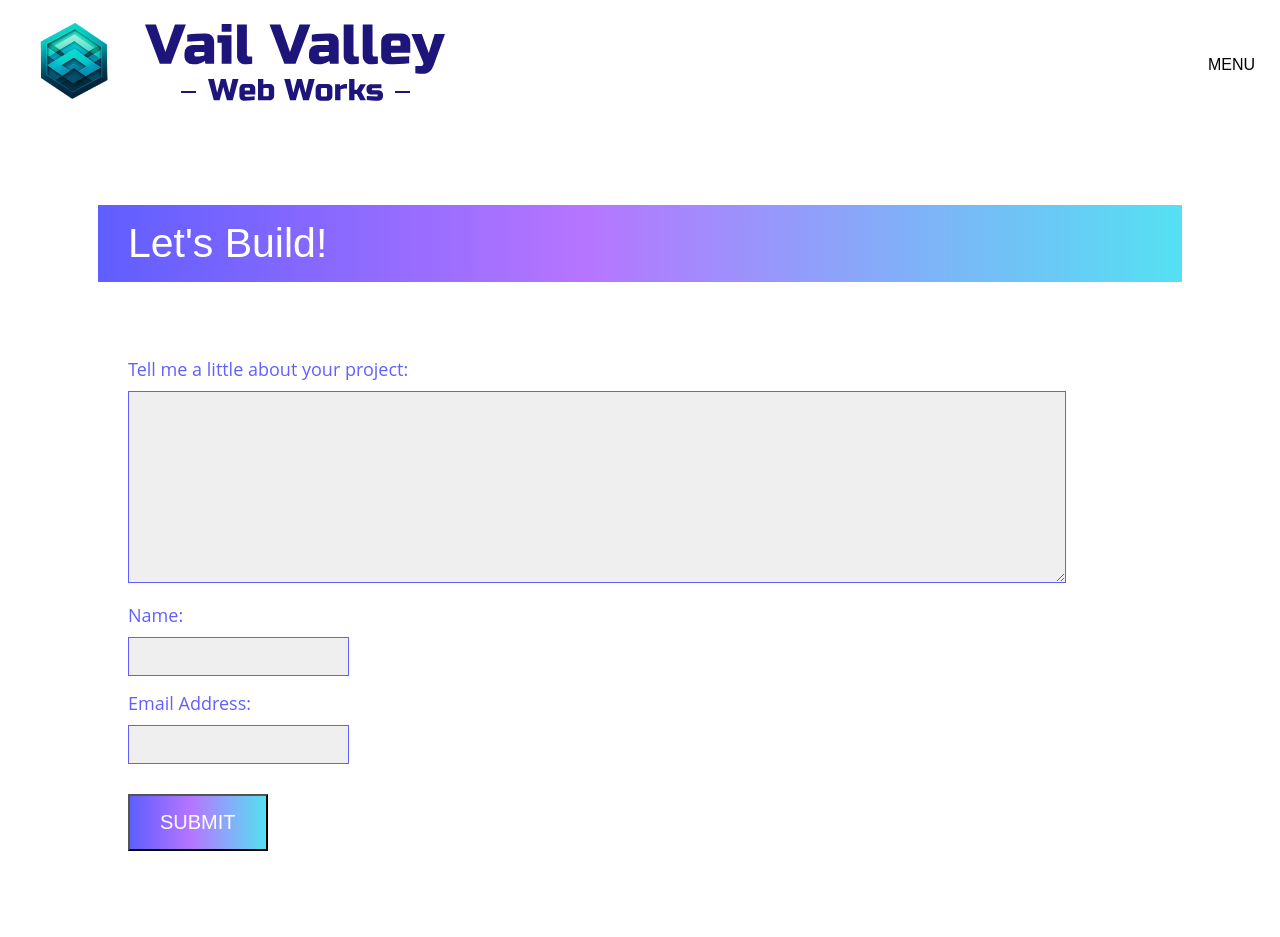
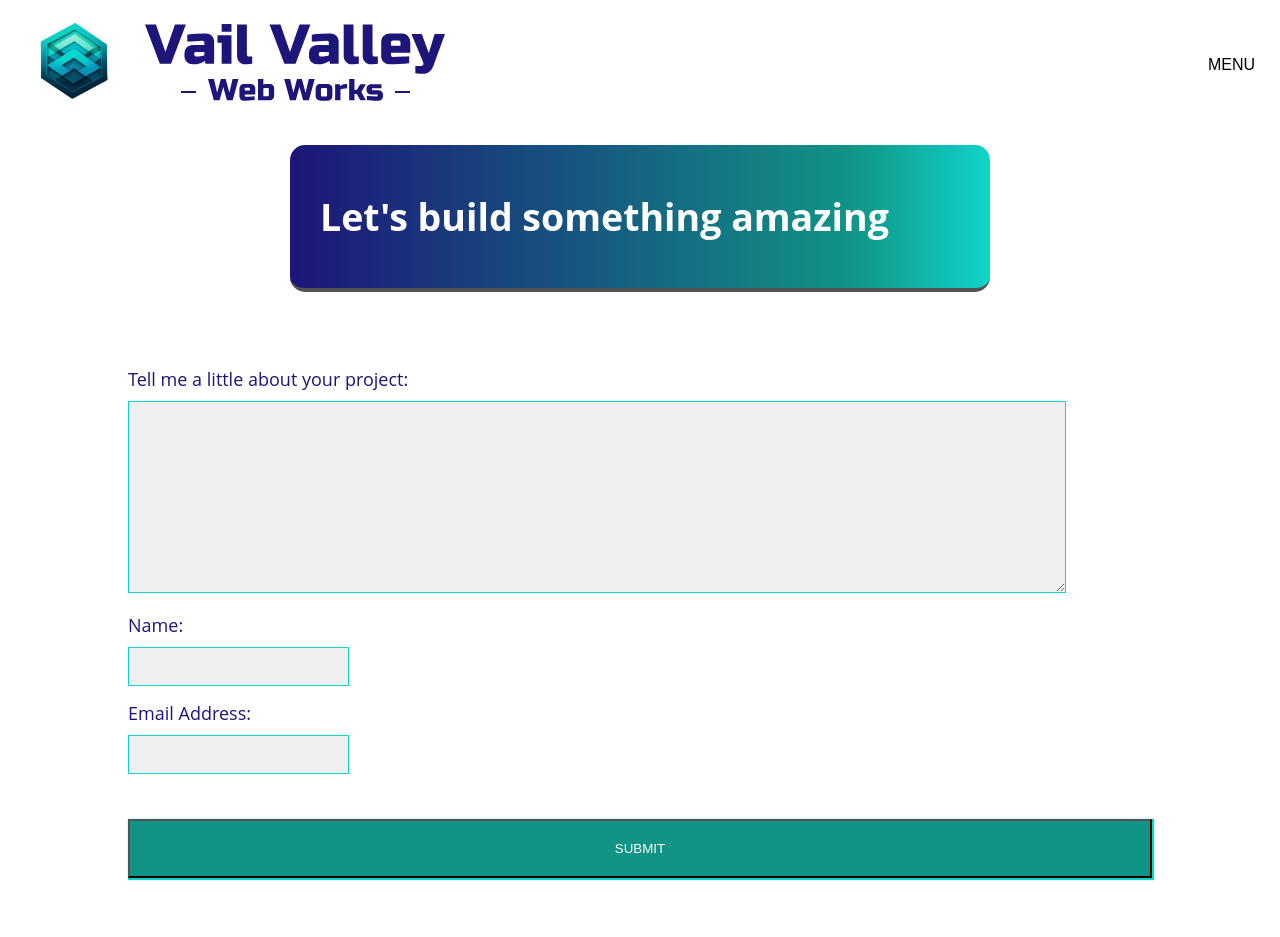
Before and after one commit to sambeckett303/beckettsoftwaresolutions, a Nuxt app: page /quote in a window 1280 px wide. Shown: the top 937 px of the page. Built offline with nearby package versions, Linux system fonts and the light colour scheme.

Commit message:
Update branding of quote page and menu

```diff
--- a/components/MyButton.vue
+++ b/components/MyButton.vue
@@ -4,7 +4,7 @@ const props = defineProps({ buttonText: String });
 
 <template>
     <div class="buttonContainer">
-        <a class="buttonText">{{ buttonText }}</a>
+        <button class="buttonText">{{ buttonText }}</button>
     </div>
 </template>
 
@@ -27,5 +27,6 @@ const props = defineProps({ buttonText: String });
         width: 100%;
         box-sizing: border-box;
         display: block;
+        cursor: pointer;
     }
 </style>
--- a/layouts/default.vue
+++ b/layouts/default.vue
@@ -33,6 +33,7 @@
 							bottom: menuItem.bottom,
 							left: menuItem.left
 						}">
+						<border-hex></border-hex>
 						<div class="menuLabel">{{menuItem.label}}</div>
 					</div>
 				</div>
@@ -270,10 +271,10 @@
 	.menuHexagon
 	{
 		position: absolute;
-		background: url(/img/hexagon-04.png) no-repeat;
-		background-size: contain;
+		// background: url(/img/hexagon-04.png) no-repeat;
+		// background-size: contain;
 		width: 174px;
-		height: 198px;
+		height: 174px;
 		transition: all .3s ease;
 		cursor: pointer;
 
--- a/pages/quote.vue
+++ b/pages/quote.vue
@@ -1,7 +1,9 @@
 <template>
 	<transition name="bounce">
 	<div>
-		<div class="pageTitle" style="position: initial; width: 80%;margin: auto;margin-top: 75px;">Let's Build!</div>
+		<div style="margin-top: 15px">
+			<section-title title="Let's build something amazing"></section-title>
+		</div>
 		<form @submit.prevent="submitQuoteRequest" name="contact">
 			<div class="quoteContainer">
 				<div class="quoteLabel">Tell me a little about your project:</div>
@@ -12,7 +14,7 @@
 				<input class="quoteText" v-model="email">
 				<p v-if="showMissingFieldsMessage">Please provide both email and password</p>
 				<div style="margin-bottom: 50px;">
-					<button class="button">SUBMIT</button>
+					<my-button buttonText="SUBMIT"></my-button>
 				</div>
 			</div>
 		</form>
@@ -100,13 +102,13 @@
 	}
 	.quoteLabel {
 		font-size: 18px;
-	    color: #6160ff;
+	    color: var(--primary-color);
 	    padding-bottom: 10px;
 	}
 
 	.quoteText {
 		margin-bottom: 15px;
-		border: 1px solid #6160ff;
+		border: 1px solid var(--secondary-color);
 		background: #efefef;
 	    font-size: 15px;
 	    padding: 10px;
```
